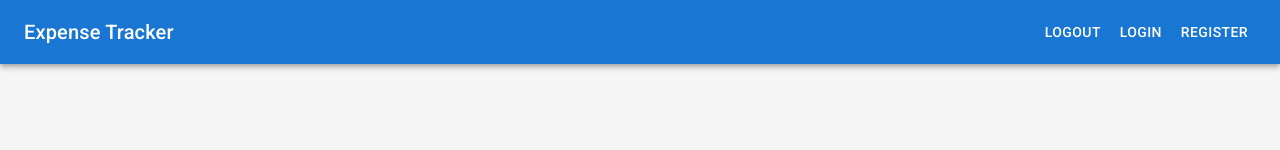
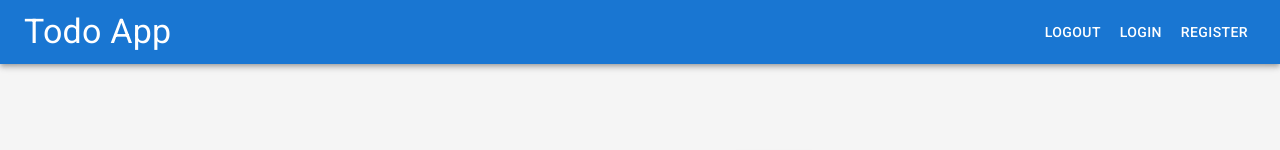
Before and after one commit to sundaram2021/mern-starters, a React (Create React App) app in the folder client/: page / in a window 1280 px wide. Shown: the top 150 px of the page. Built offline with nearby package versions, Linux system fonts and the light colour scheme.

Commit message:
modified

```diff
--- a/client/src/components/Navbar.js
+++ b/client/src/components/Navbar.js
@@ -7,21 +7,21 @@
 import { Link, useNavigate } from "react-router-dom";
 import "../index.css";
 export default function Navbar() {
-  const navigate = useNavigate()
+  const navigate = useNavigate();
 
-  const logout = async() => {
-    await localStorage.removeItem("token");
+  const logout = () => {
+    localStorage.removeItem("token");
     window.location.reload();
-    navigate('/login')
-  }
+    navigate("/login");
+  };
 
   return (
     <Box sx={{ flexGrow: 1 }}>
       <AppBar position="static">
         <Toolbar>
-          <Typography variant="h6" component="div" sx={{ flexGrow: 1 }}>
+          <Typography variant="h4" component="div" sx={{ flexGrow: 1 }}>
             <Link to="/" className="text-white">
-              Expense Tracker
+              Todo App
             </Link>
           </Typography>
           <Button color="inherit" onClick={logout}>
```
